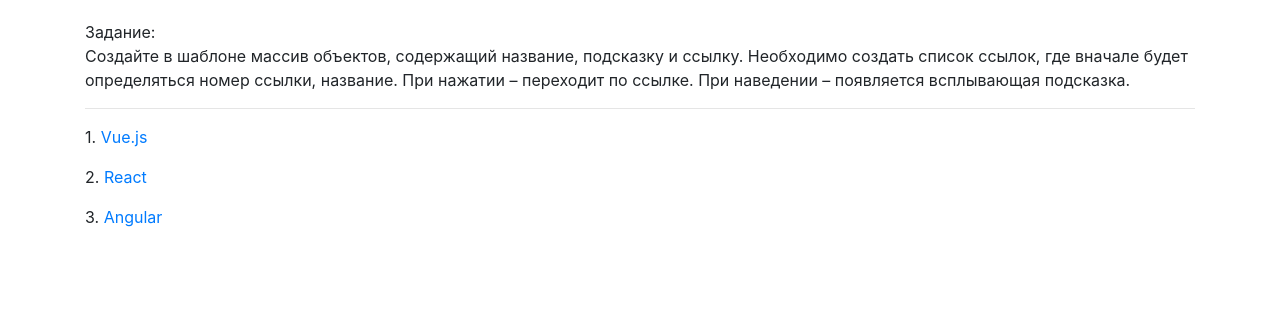
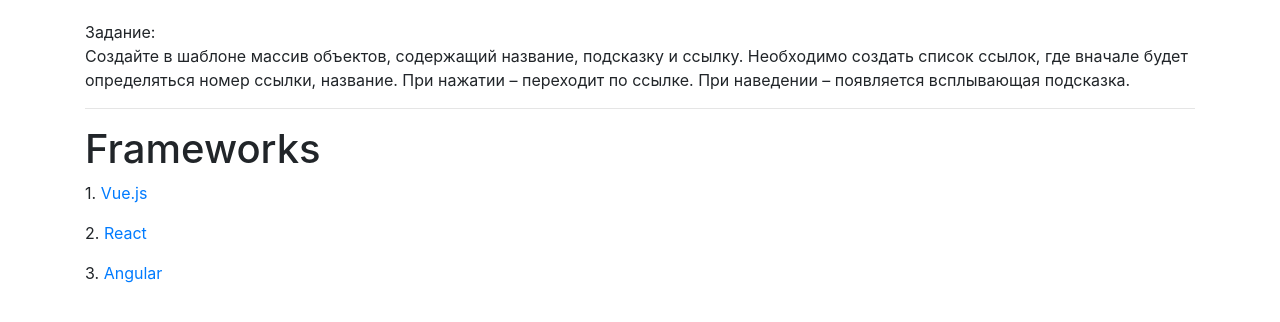
Before and after one commit to vitalii-kopiievskiy/lesson_40, a plain HTML site: page hw2.html in a window 1280 px wide. Drawn offline with nearby package versions, Linux system fonts and the light colour scheme.

Commit message:
add title

```diff
--- a/hw2.html
+++ b/hw2.html
@@ -21,6 +21,7 @@
       </p>
       <hr />
       <div id="app">
+        <h1>Frameworks</h1>
         <p v-for="(iter, index) in lists">
           {{index+1}}.
           <a v-bind:href="iter.link" v-bind:title="iter.desr" target="_blank"
```
